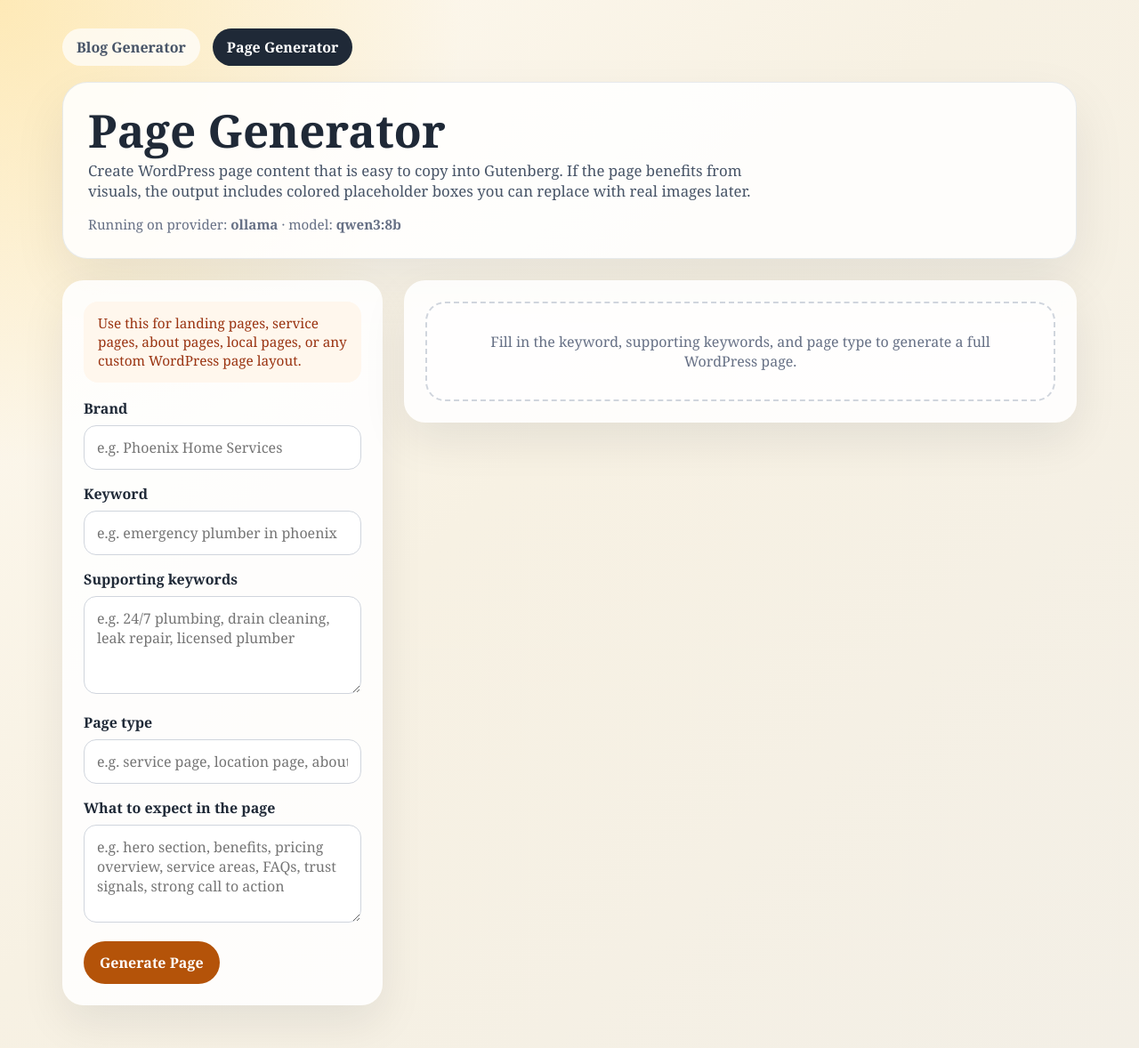
After one commit to YumiAlmero03/Blog-generator, a Flask app: page /page-generator in a window 1280 px wide. The commit adds this page. Shown: the whole page at 89% size. Run offline with Flask 3, Linux system fonts and the light colour scheme.

Commit message:
add page blog

```diff
--- /dev/null
+++ b/templates/page_generator.html
@@ -0,0 +1,299 @@
+<!doctype html>
+<html lang="en">
+  <head>
+    <meta charset="utf-8" />
+    <meta name="viewport" content="width=device-width, initial-scale=1.0" />
+    <title>Page Generator</title>
+    <style>
+      * { box-sizing: border-box; }
+      body {
+        margin: 0;
+        font-family: Georgia, serif;
+        background:
+          radial-gradient(circle at top left, rgba(251, 191, 36, 0.28), transparent 30%),
+          linear-gradient(135deg, #fffaf0 0%, #f7f1e3 45%, #f3efe6 100%);
+        color: #1f2937;
+      }
+      .page { max-width: 1180px; margin: 0 auto; padding: 32px 20px 48px; }
+      .topbar { display: flex; gap: 14px; margin-bottom: 18px; }
+      .topbar a {
+        text-decoration: none;
+        padding: 10px 16px;
+        border-radius: 999px;
+        background: rgba(255,255,255,0.7);
+        color: #475467;
+        font-weight: 700;
+      }
+      .topbar a.active { background: #1f2937; color: #fff; }
+      .hero {
+        background: rgba(255,255,255,0.86);
+        border: 1px solid rgba(148, 163, 184, 0.22);
+        box-shadow: 0 24px 60px rgba(15, 23, 42, 0.08);
+        border-radius: 28px;
+        padding: 28px;
+        margin-bottom: 24px;
+      }
+      .hero h1 { margin: 0 0 8px; font-size: clamp(2rem, 4vw, 3.6rem); line-height: 1; }
+      .hero p { margin: 0; font-size: 1.05rem; color: #475467; max-width: 760px; }
+      .meta { margin-top: 16px; color: #667085; font-size: 0.95rem; }
+      .layout {
+        display: grid;
+        grid-template-columns: 360px 1fr;
+        gap: 24px;
+        align-items: start;
+      }
+      .panel {
+        background: rgba(255,255,255,0.88);
+        border-radius: 24px;
+        padding: 24px;
+        box-shadow: 0 20px 50px rgba(15, 23, 42, 0.08);
+      }
+      label { display: block; margin-bottom: 8px; font-weight: 700; }
+      input, textarea {
+        width: 100%;
+        padding: 13px 14px;
+        border-radius: 14px;
+        border: 1px solid #d0d5dd;
+        font: inherit;
+        margin-bottom: 16px;
+        background: #fff;
+      }
+      textarea { min-height: 110px; resize: vertical; }
+      .button-row { display: flex; gap: 12px; flex-wrap: wrap; }
+      button {
+        border: none;
+        border-radius: 999px;
+        padding: 13px 18px;
+        background: #b45309;
+        color: #fff;
+        font: inherit;
+        font-weight: 700;
+        cursor: pointer;
+      }
+      button.secondary { background: #1f2937; }
+      .hint {
+        margin: 0 0 18px;
+        padding: 14px 16px;
+        border-radius: 16px;
+        background: #fff7ed;
+        color: #9a3412;
+        font-size: 0.96rem;
+      }
+      .error {
+        margin-bottom: 16px;
+        padding: 14px 16px;
+        border-radius: 16px;
+        background: #fef2f2;
+        color: #b42318;
+      }
+      .result-head {
+        display: flex;
+        justify-content: space-between;
+        gap: 16px;
+        align-items: start;
+        margin-bottom: 16px;
+      }
+      .result-head h2 { margin: 0 0 6px; }
+      .result-meta { color: #667085; font-size: 0.95rem; }
+      .preview {
+        border: 1px solid #e4e7ec;
+        border-radius: 22px;
+        padding: 28px;
+        background: #fffdfa;
+        min-height: 240px;
+      }
+      .preview h1, .preview h2, .preview h3 { color: #101828; }
+      .preview p, .preview li, .preview blockquote { line-height: 1.75; }
+      .meta-card {
+        margin-bottom: 18px;
+        padding: 18px;
+        border-radius: 18px;
+        background: #fff7ed;
+        border: 1px solid #fed7aa;
+      }
+      .meta-card p {
+        margin: 0;
+        line-height: 1.65;
+        color: #7c2d12;
+      }
+      .html-box {
+        width: 100%;
+        min-height: 260px;
+        margin-top: 18px;
+        padding: 16px;
+        border-radius: 18px;
+        border: 1px solid #d0d5dd;
+        background: #111827;
+        color: #f9fafb;
+        font-family: ui-monospace, SFMono-Regular, Menlo, monospace;
+        font-size: 0.9rem;
+      }
+      .empty-state {
+        border: 2px dashed #d0d5dd;
+        border-radius: 22px;
+        padding: 32px;
+        text-align: center;
+        color: #667085;
+        background: rgba(255,255,255,0.6);
+      }
+      .loading-overlay {
+        display: none;
+        position: fixed;
+        inset: 0;
+        background: rgba(17, 24, 39, 0.58);
+        z-index: 999;
+        align-items: center;
+        justify-content: center;
+      }
+      .loading-overlay.active { display: flex; }
+      .loading-card {
+        min-width: 280px;
+        padding: 26px 28px;
+        border-radius: 24px;
+        background: rgba(255,255,255,0.96);
+        box-shadow: 0 24px 60px rgba(15, 23, 42, 0.2);
+        text-align: center;
+      }
+      .spinner {
+        width: 44px;
+        height: 44px;
+        margin: 0 auto 14px;
+        border: 4px solid rgba(180, 83, 9, 0.18);
+        border-top: 4px solid #b45309;
+        border-radius: 50%;
+        animation: spin 1s linear infinite;
+      }
+      .spinner-text {
+        color: #7c2d12;
+        font-weight: 700;
+        font-size: 1rem;
+      }
+      @keyframes spin {
+        0% { transform: rotate(0deg); }
+        100% { transform: rotate(360deg); }
+      }
+      @media (max-width: 920px) {
+        .layout { grid-template-columns: 1fr; }
+      }
+    </style>
+  </head>
+  <body>
+    <div class="loading-overlay" id="loadingOverlay">
+      <div class="loading-card">
+        <div class="spinner"></div>
+        <div class="spinner-text" id="loadingText">Generating page...</div>
+      </div>
+    </div>
+
+    <div class="page">
+      <div class="topbar">
+        <a href="/">Blog Generator</a>
+        <a href="/page-generator" class="active">Page Generator</a>
+      </div>
+
+      <section class="hero">
+        <h1>Page Generator</h1>
+        <p>Create WordPress page content that is easy to copy into Gutenberg. If the page benefits from visuals, the output includes colored placeholder boxes you can replace with real images later.</p>
+        <div class="meta">Running on provider: <strong>{{ provider }}</strong> · model: <strong>{{ model }}</strong></div>
+      </section>
+
+      <div class="layout">
+        <section class="panel">
+          {% if error %}
+            <div class="error">{{ error }}</div>
+          {% endif %}
+
+          <p class="hint">Use this for landing pages, service pages, about pages, local pages, or any custom WordPress page layout.</p>
+
+          <form method="post" id="pageGeneratorForm" onsubmit="showLoading('Generating page content...')">
+            <label for="brand">Brand</label>
+            <input id="brand" name="brand" type="text" value="{{ brand }}" placeholder="e.g. Phoenix Home Services" />
+
+            <label for="keyword">Keyword</label>
+            <input id="keyword" name="keyword" type="text" value="{{ keyword }}" placeholder="e.g. emergency plumber in phoenix" />
+
+            <label for="supporting_keywords">Supporting keywords</label>
+            <textarea id="supporting_keywords" name="supporting_keywords" placeholder="e.g. 24/7 plumbing, drain cleaning, leak repair, licensed plumber">{{ supporting_keywords }}</textarea>
+
+            <label for="page_type">Page type</label>
+            <input id="page_type" name="page_type" type="text" value="{{ page_type }}" placeholder="e.g. service page, location page, about page" />
+
+            <label for="expectations">What to expect in the page</label>
+            <textarea id="expectations" name="expectations" placeholder="e.g. hero section, benefits, pricing overview, service areas, FAQs, trust signals, strong call to action">{{ expectations }}</textarea>
+
+            <div class="button-row">
+              <button type="submit">Generate Page</button>
+              {% if page_content %}
+                <button type="button" class="secondary" onclick="copyHtml()">Copy HTML</button>
+              {% endif %}
+            </div>
+          </form>
+        </section>
+
+        <section class="panel">
+          {% if page_content %}
+            <div class="result-head">
+              <div>
+                <h2>{{ page_title or "Generated Page" }}</h2>
+                <div class="result-meta">{{ image_count }} image placeholder{% if image_count != 1 %}s{% endif %} added for Gutenberg-ready paste</div>
+              </div>
+              <div class="button-row">
+                {% if meta_description %}
+                  <button type="button" class="secondary" onclick="copyField('metaOutput', 'Meta description copied.')">Copy Meta</button>
+                {% endif %}
+                <button type="button" class="secondary" onclick="copyField('htmlOutput', 'HTML copied. You can now paste it into WordPress Gutenberg.')">Copy HTML</button>
+              </div>
+            </div>
+
+            {% if meta_description %}
+              <div class="meta-card">
+                <label for="metaOutput">Meta description</label>
+                <p>{{ meta_description }}</p>
+                <textarea id="metaOutput" readonly style="position:absolute;left:-9999px;top:-9999px;">{{ meta_description }}</textarea>
+              </div>
+            {% endif %}
+
+            <div class="preview" id="previewArea">{{ page_content|safe }}</div>
+
+            <label for="htmlOutput" style="margin-top: 18px;">HTML output</label>
+            <textarea id="htmlOutput" class="html-box" readonly>{{ page_content }}</textarea>
+          {% else %}
+            <div class="empty-state">
+              Fill in the keyword, supporting keywords, and page type to generate a full WordPress page.
+            </div>
+          {% endif %}
+        </section>
+      </div>
+    </div>
+
+    <script>
+      function showLoading(message) {
+        document.getElementById('loadingOverlay').classList.add('active');
+        document.getElementById('loadingText').textContent = message;
+      }
+
+      function hideLoading() {
+        document.getElementById('loadingOverlay').classList.remove('active');
+      }
+
+      function copyField(fieldId, message) {
+        const textarea = document.getElementById(fieldId);
+        if (!textarea) return;
+        textarea.select();
+        textarea.setSelectionRange(0, textarea.value.length);
+        navigator.clipboard.writeText(textarea.value).then(() => {
+          alert(message);
+        }).catch(() => {
+          document.execCommand('copy');
+          alert(message);
+        });
+      }
+
+      function copyHtml() {
+        copyField('htmlOutput', 'HTML copied. You can now paste it into WordPress Gutenberg.');
+      }
+
+      window.addEventListener('load', hideLoading);
+    </script>
+  </body>
+</html>
```
Also changed, not shown: generators/content_generator.py (+17 -2 lines), generators/meta_description_generator.py (+4 -4 lines), generators/page_generator.py (added, +83 -0 lines), generators/title_generator.py (+15 -2 lines), prompts.py (+83 -4 lines), templates/index.html (+11 -0 lines), ui.py (+81 -3 lines), 1 other file.
